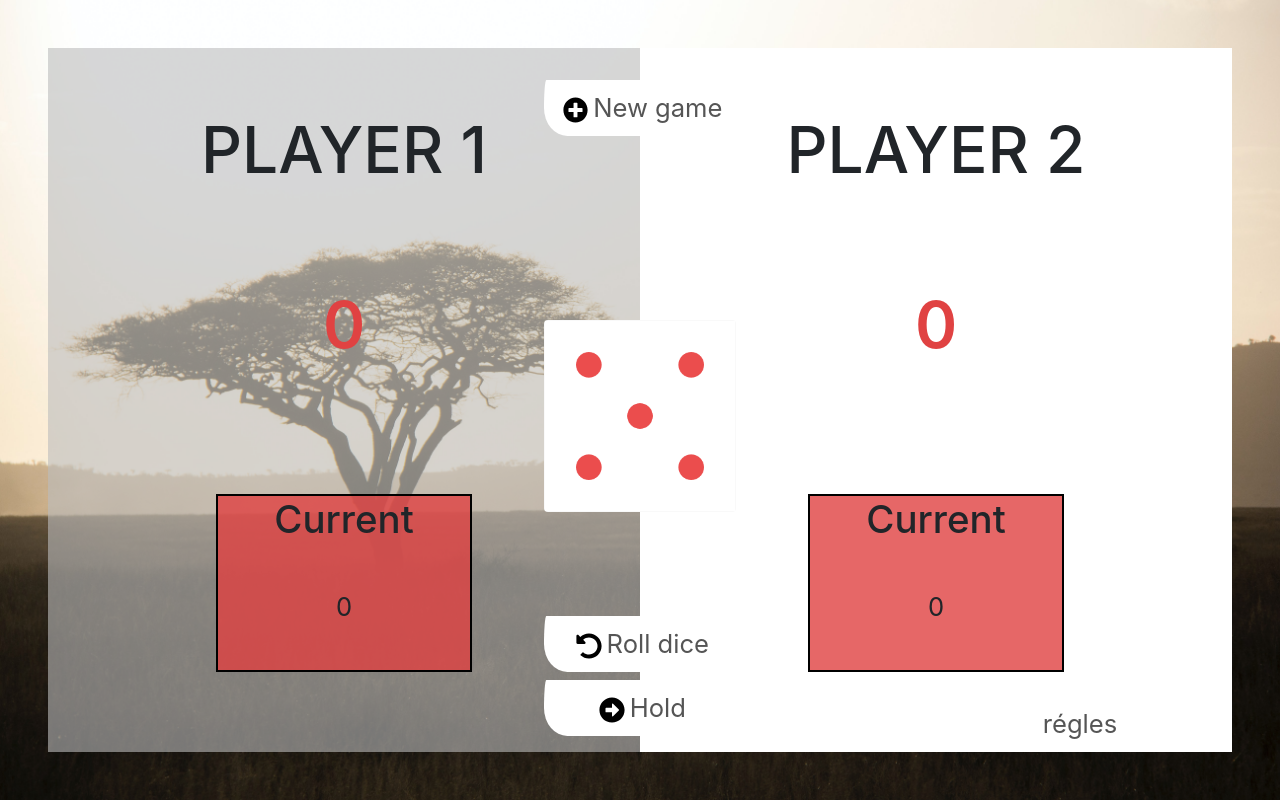
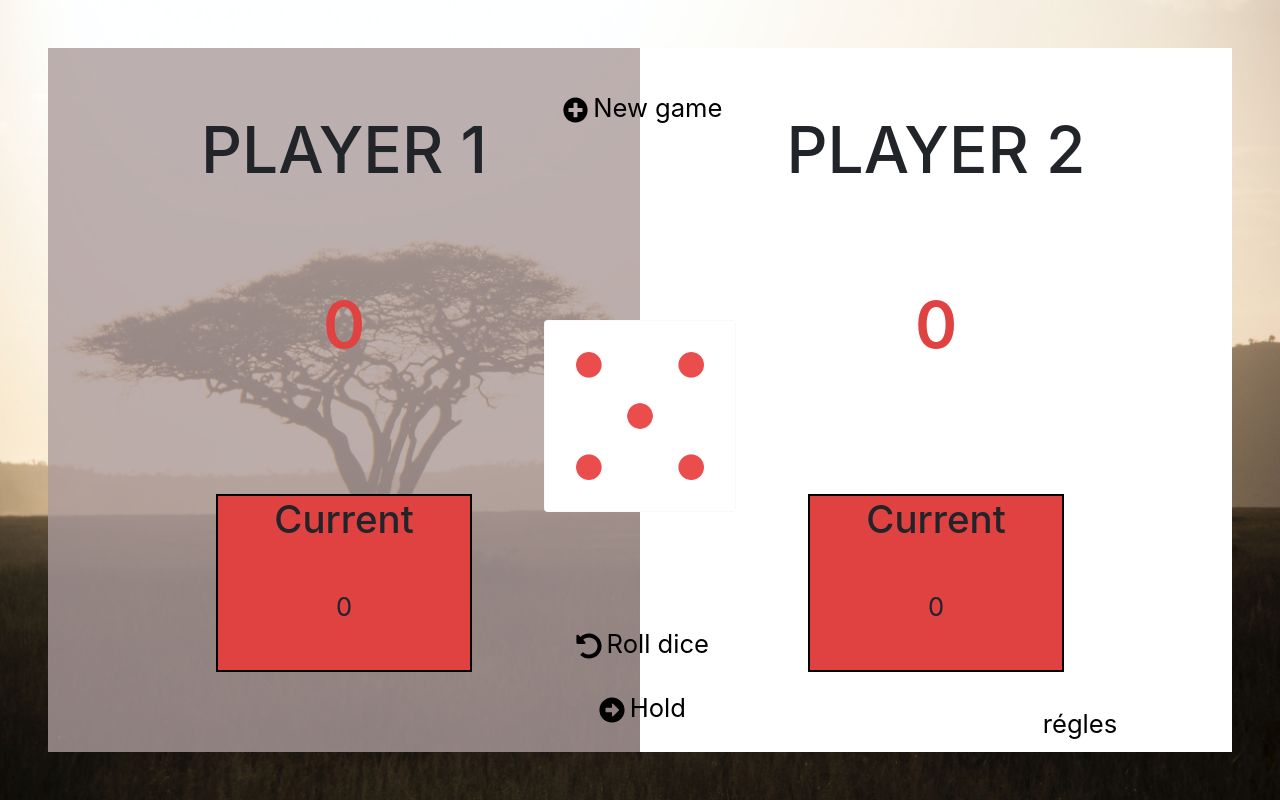
Before and after one commit to dirtycloud58/dice_game, a PHP site: page / in a window 1280 px wide. Run offline with PHP 8.4, Linux system fonts and the light colour scheme.

```diff
--- a/style.css
+++ b/style.css
@@ -24,15 +24,14 @@ button {
   height: 7vh;
   left: 50%;
   transform: translateX(-50%);
-  color: #555;
-  background: white;
   border: none;
-  transition: background-color 0.3s, color 0.3s;
+  background: none;
+
 
 }
 .btn-game {
   top: 10vh;
-  border-radius: 10px 100px / 120px;
+
 }
 
 .btn-roll {
@@ -80,7 +79,7 @@ button:hover {
   margin: 5vh auto;
   left: 50%;
   transform: translateX(-50%);
-  background-color: rgba(224, 66, 66, 0.8);
+  background-color: rgb(224, 66, 66);
   border: 2px solid black;
 }
 .score1,
@@ -101,5 +100,5 @@ button:hover {
   font-size: 3vw;
 }
 .turn {
-  background-color: rgba(189, 189, 189, 0.6);
+  background-color: rgba(172, 155, 155, 0.8);
 }
```
Also changed, not shown: index.php (renamed from index.html).
